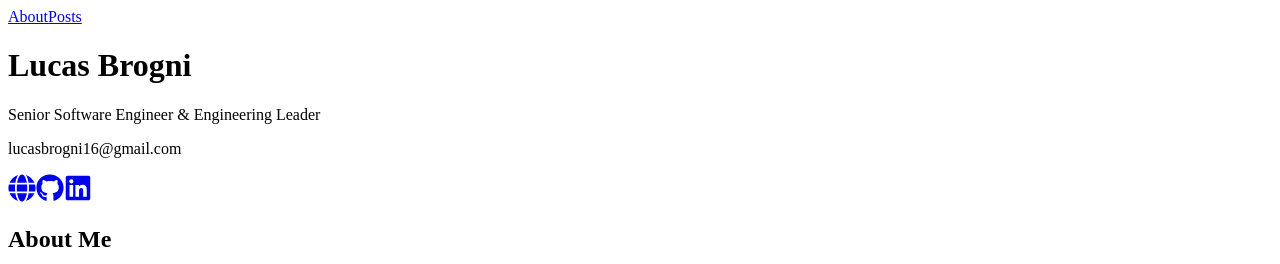
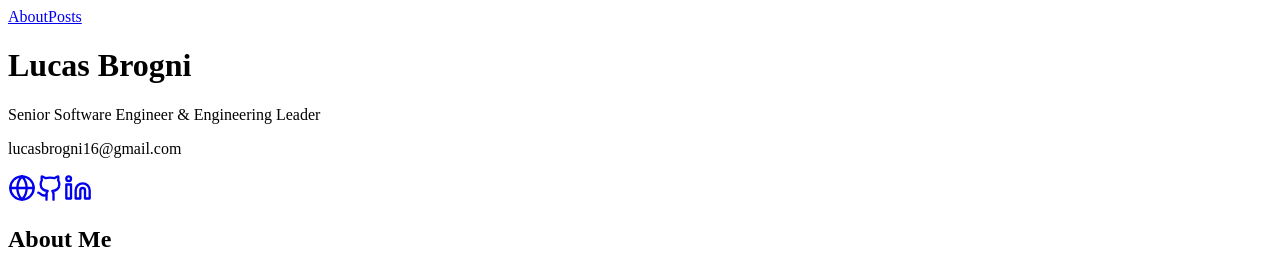
Before and after one commit to brognilucas/personal-website, a Next.js app: page / in a window 1280 px wide. Shown: the top 264 px of the page. Built offline with nearby package versions, Linux system fonts and the light colour scheme.

Commit message:
Update dependencies and modify index page

```diff
--- a/package.json
+++ b/package.json
@@ -9,6 +9,7 @@
     "@tailwindcss/typography": "^0.5.7",
     "date-fns": "^2.29.3",
     "gray-matter": "4.0.3",
+    "lucide-react": "^0.525.0",
     "nanoid": "^4.0.0",
     "next": "latest",
     "react": "^18.2.0",
--- a/pages/index.tsx
+++ b/pages/index.tsx
@@ -1,5 +1,5 @@
 import Container from "../components/container";
-import { FaGithub, FaLinkedin, FaGlobe } from 'react-icons/fa';
+import { Github, Linkedin, Globe } from 'lucide-react';
 
 function Home() {
   return (
@@ -10,13 +10,13 @@ function Home() {
         <p className="text-gray-500 mb-4">lucasbrogni16@gmail.com</p>
         <div className="flex space-x-6 mb-2">
           <a href="https://vykwqnnvfkuxybai.public.blob.vercel-storage.com/Lucas%20Brogni%20-%20Senior%20Software%20Engineer.pdf" target="_blank" rel="noopener noreferrer" className="text-gray-600 hover:text-blue-600" title="Personal Website">
-            <FaGlobe size={28} />
+            <Globe size={28} />
           </a>
           <a href="https://github.com/brognilucas" target="_blank" rel="noopener noreferrer" className="text-gray-600 hover:text-gray-800" title="GitHub">
-            <FaGithub size={28} />
+            <Github size={28} />
           </a>
           <a href="https://linkedin.com/in/lucas-brogni" target="_blank" rel="noopener noreferrer" className="text-gray-600 hover:text-blue-700" title="LinkedIn">
-            <FaLinkedin size={28} />
+            <Linkedin size={28} />
           </a>
         </div>
       </header>
```
Also changed, not shown: 1 other file (tests, documents, lock files or other folders).
